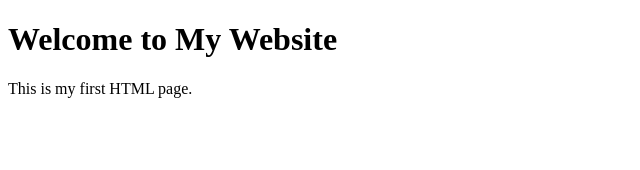
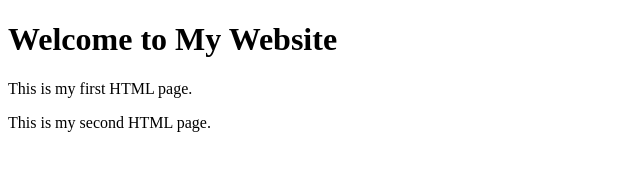
Before and after one commit to ChannaS200/mywebproject, a plain HTML site: page index.html in a window 1280 px wide. Shown: the whole page, without its empty margins (0-640 px from the left). Drawn offline with Linux system fonts and the light colour scheme.

Commit message:
Initial commit1

```diff
--- a/index.html
+++ b/index.html
@@ -9,6 +9,7 @@
     <h1>Welcome to My Website</h1>
 
     <p>This is my first HTML page.</p>
+    <p>This is my second HTML page.</p>
 
 </body>
 </html>
```
